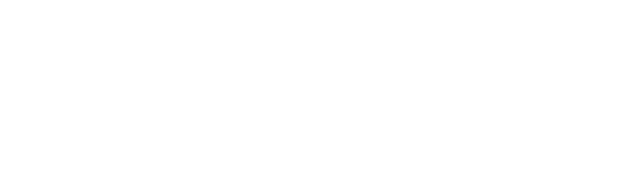
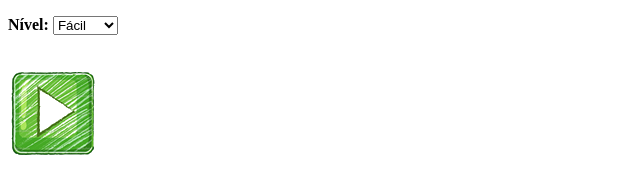
Before and after one commit to ricardo2018-git/03_estoura_baloes, a plain HTML site: page index.html in a window 1280 px wide. Shown: the whole page, without its empty margins (0-640 px from the left). Drawn offline with Linux system fonts and the light colour scheme.

Commit message:
codificação da pg index pronta

```diff
--- a/index.html
+++ b/index.html
@@ -7,11 +7,33 @@
 
 		<script language='Javascript'>
 
+			// Inicia o jogo --
+				function iniciaJogo(){
+
+					//recupera o value da opção selecionada --
+					var nivel_jogo = document.getElementById('nivel_jogo').value;
+
+					//nos leva para outra pagina, não se usa mais esta forma e concatena o valor do nivel do jogo--
+					window.location.href = 'jogo.html?' + nivel_jogo;
+
+				}
+			// FIM Inicia o jogo --
 		</script>
 	</head>
 
 	<body>
-
+		<div>
+			<p>
+				<b>Nível: </b>
+				<select id="nivel_jogo">
+					<option value="1">Fácil</option>
+					<option value="2">Normal</option>
+					<option value="3">Difícil</option>
+				</select>
+			</p>
+			<br />
+			<img src="imagens/iniciar.png" onclick="iniciaJogo()" />
+		</div>
 	</body>
 
 </html>
```
